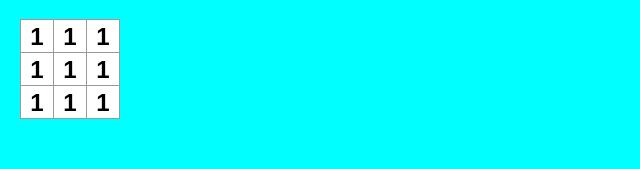
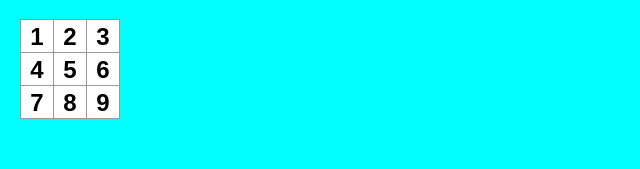
Before and after one commit to NickAlvarez20/Tic-Tac-Toe, a React (Vite) app: page / in a window 1280 px wide. Shown: the top 169 px of the page, without its empty margins (0-640 px from the left). Built offline with nearby package versions, Linux system fonts and the light colour scheme.

Commit message:
update: Update square component to read the value prop, add value prop to reach square component

```diff
--- a/src/App.jsx
+++ b/src/App.jsx
@@ -1,27 +1,27 @@
 import { useState } from "react";
 import "./App.css";
 
-function Square() {
-  return <button className="square">1</button>
+function Square({value}) {
+  return <button className="square">{value}</button>
 }
 
 export default function Board() {
   return (
     <>
       <div className="board-row">
-        <Square />
-        <Square />
-        <Square />
+        <Square value="1" />
+        <Square value="2" />
+        <Square value="3" />
       </div>
       <div className="board-row">
-        <Square />
-        <Square />
-        <Square />
+        <Square value="4" />
+        <Square value="5" />
+        <Square value="6" />
       </div>
       <div className="board-row">
-        <Square />
-        <Square />
-        <Square />
+        <Square value="7" />
+        <Square value="8" />
+        <Square value="9" />
       </div>
     </>
   );
```
